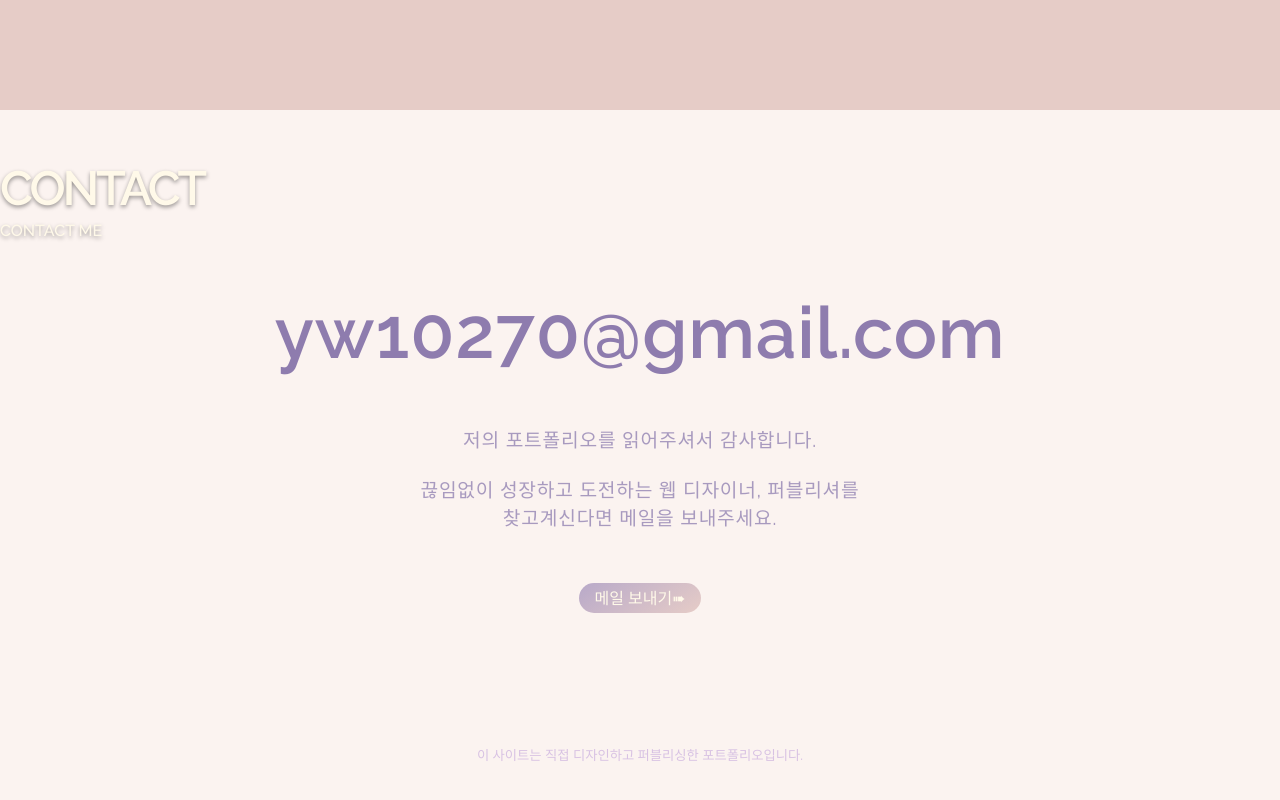
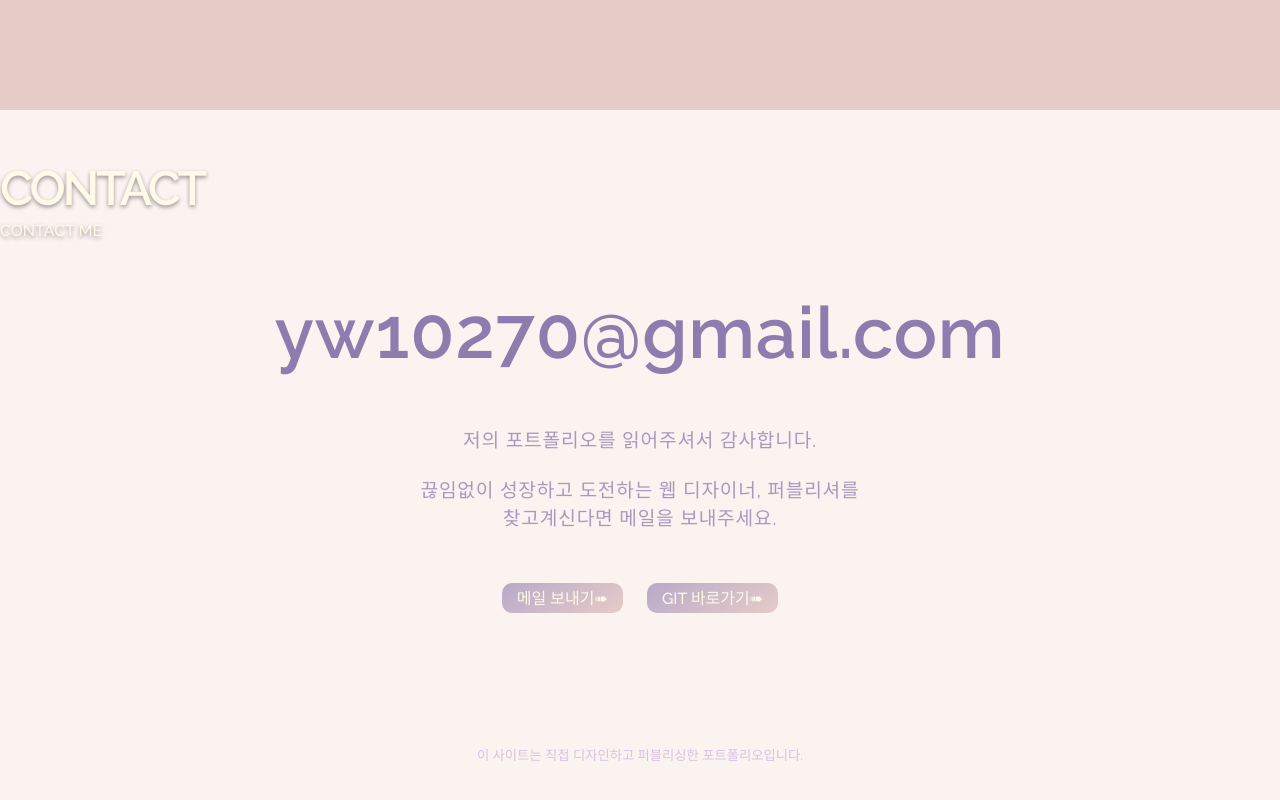
Before and after one commit to leeyewon979/portfolio, a plain HTML site: page index.html in a window 1280 px wide. Shown: the part 9747-10547 px from the top of the page. Drawn offline with nearby package versions, Linux system fonts and the light colour scheme; a web font is replaced by a local one.

Commit message:
add git address

```diff
--- a/assets/css/style.css
+++ b/assets/css/style.css
@@ -62,7 +62,7 @@ display: grid; grid-template-columns: repeat(auto-fit); column-gap: 100px; row-g
 .visual .inner .box .subText:nth-of-type(3) {grid-column: 3/4; grid-row: 1/2;}
 .visual .inner .box .subText:nth-of-type(2) {grid-column: 2/3; grid-row: 1/2;}
 
-/* skills portfolio 공통 */
+/* skills ~ contact 공통 */
 .textbox {width: 1800px; margin: 0 auto; padding: 50px 0; text-transform: uppercase; color: #fff9e9; position: sticky !important; top: 20px; z-index: 10; text-shadow: 0 2px 4px rgba(0,0,0,0.4);}
 .textbox h2 {font-size: 3rem; letter-spacing: -3px; margin-bottom: 5px;}
 
@@ -143,7 +143,7 @@ border-radius: 50%; width: 20px; height: 20px; text-align: center; cursor: point
 .contact_wrap .text h2 {font-size: 4.5rem; font-weight: 800; margin-bottom: 50px; color: #8E7CAE;}
 .contact_wrap small {color: #d8c2e3; margin-top: 100px;}
 .contact_wrap .text span {display: block; margin-top: 10px;}
-.contact_wrap .contact_btn {display: inline-block; text-decoration: none; color:#fff9e9; background: linear-gradient(145deg, #b8a9c9, #e6ccc7); border-radius: 15px; padding: 0 15px; height: 30px; line-height: 32px;}
+.contact_wrap .contact_btn {display: inline-block; text-decoration: none; color:#fff9e9; background: linear-gradient(145deg, #b8a9c9, #e6ccc7); margin-inline: 10px; border-radius: 10px; padding: 0 15px; height: 30px; line-height: 32px;}
 
 @keyframes typingFirst {
   from { width: 0; }
--- a/index.html
+++ b/index.html
@@ -356,8 +356,13 @@
                     <br>끊임없이 성장하고 도전하는 웹 디자이너, 퍼블리셔를
                     <br>찾고계신다면 메일을 보내주세요.
                 </div>
-                <div class="contact_btn">
-                    <a href="mailto:yw10270@gmail.com" class="contact_link">메일 보내기➠</a>
+                <div class="btn_wrap">
+                    <div class="contact_btn">
+                        <a href="mailto:yw10270@gmail.com" class="contact_link">메일 보내기➠</a>
+                    </div>
+                    <div class="contact_btn">
+                        <a href="https://github.com/leeyewon979" class="contact_link"  target='_blank'>GIT 바로가기➠</a>
+                    </div>
                 </div>
                 <small>이 사이트는 직접 디자인하고 퍼블리싱한 포트폴리오입니다.</small>
             </div>
```
